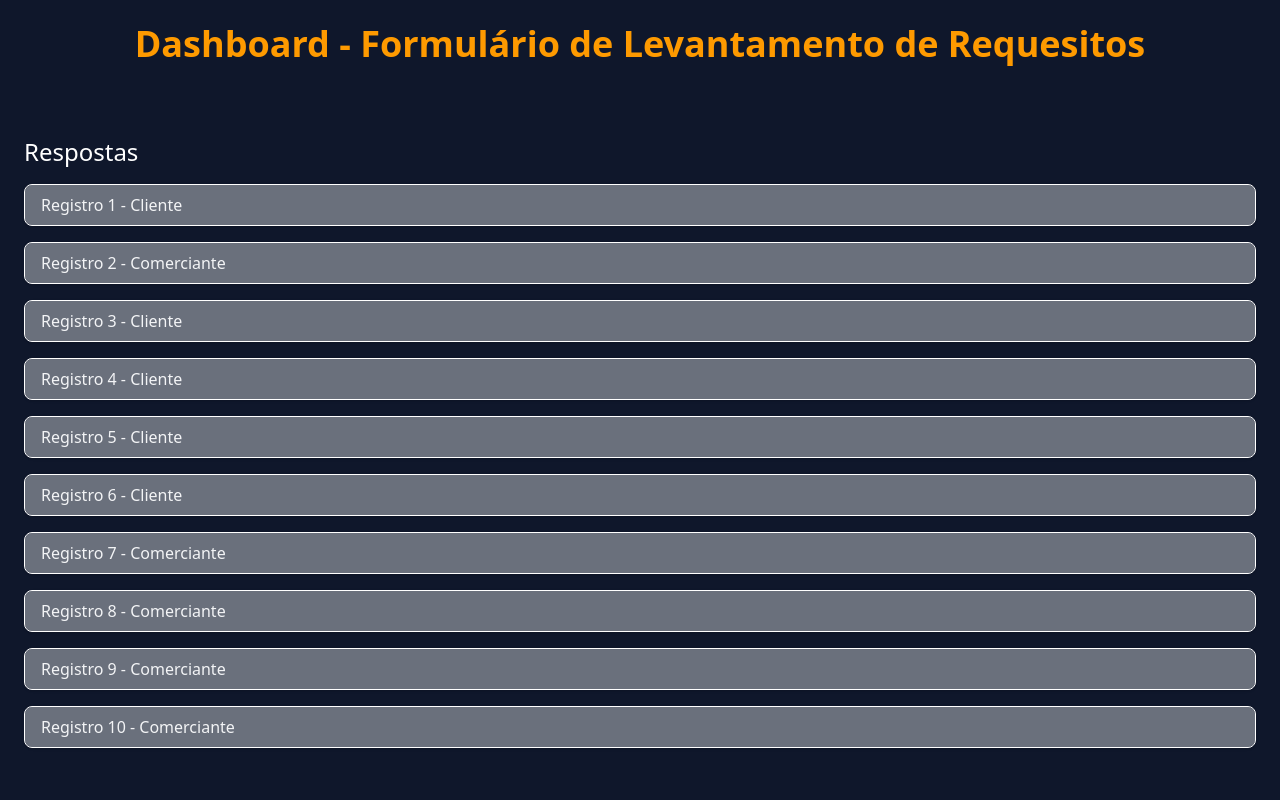
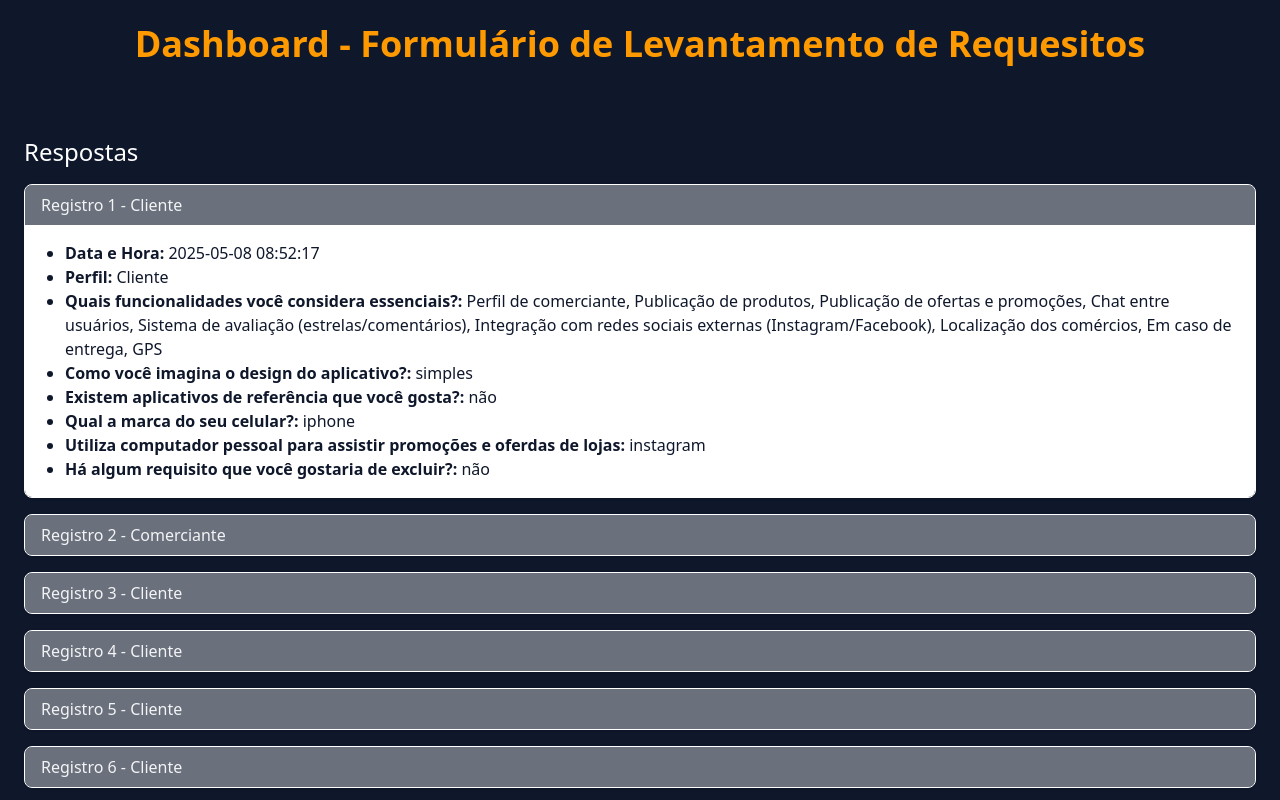
Before and after one commit to wurdigtato/dashboard, a React (Vite) app: page / in a window 1280 px wide. Shown: the top 800 px of the page. Built offline with nearby package versions, Linux system fonts and the light colour scheme.

Commit message:
aleração no acordeon

```diff
--- a/src/pages/Dashboard.jsx
+++ b/src/pages/Dashboard.jsx
@@ -13,7 +13,7 @@ import {
 import data from '../data/dados.json';
 
 const Dashboard = () => {
-   const [activeIndex, setActiveIndex] = useState(null);
+   const [activeIndex, setActiveIndex] = useState(0);
 
    const toggleAccordion = (index) => {
       setActiveIndex(activeIndex === index ? null : index);
```
